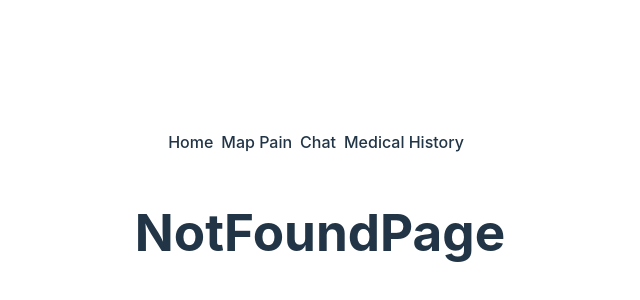
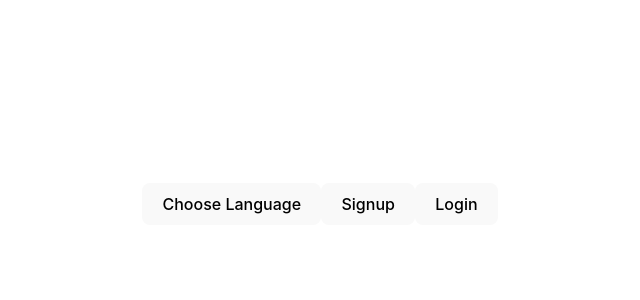
Before and after one commit to Laplata247/reddy42-client, a React (Vite) app in the folder client_painmap/: page /landing in a window 1280 px wide. Shown: the part 196-496 px from the top of the page, without its empty margins (320-960 px from the left). Built offline with nearby package versions, Linux system fonts and the light colour scheme.

Commit message:
create signup page

```diff
--- a/client_painmap/src/App.jsx
+++ b/client_painmap/src/App.jsx
@@ -9,6 +9,7 @@ function App() {
   return (
     <>
       <Routes>
+        <Route path='/landing' element={<Pages.LandingPage />} />
         <Route path="/" element={<Header />}>
           <Route index element={<Pages.HomePage />} />
           <Route path="/painmap" element={<Pages.MapPainPage />} />
--- /dev/null
+++ b/client_painmap/src/components/SignupForm/index.jsx
@@ -0,0 +1,25 @@
+import React from 'react'
+
+const SignupForm = () => {
+
+
+
+    return (
+        <>
+            <form>
+                <label>First name</label>
+                <input type='text' name='first-name' placeholder='Enter Your First Name' />
+                <label>Last name</label>
+                <input type='text' name='last-name' placeholder='Enter Your Last Name' />
+                <label>Email</label>
+                <input type='text' name='email'/>
+                <label>Create Password</label>
+                <input type='text' name='password' />
+
+                <input type='submit' />
+            </form>
+        </>
+    )
+}
+
+export default SignupForm
--- a/client_painmap/src/components/index.js
+++ b/client_painmap/src/components/index.js
@@ -1 +1,2 @@
 export { default as Header } from './Header'
+export { default as SignupForm } from './SignupForm'
--- /dev/null
+++ b/client_painmap/src/pages/LandingPage/index.jsx
@@ -0,0 +1,13 @@
+import React from 'react'
+
+const LandingPage = () => {
+  return (
+    <>
+        <button>Choose Language</button>
+        <button>Signup</button>
+        <button>Login</button>
+    </>
+  )
+}
+
+export default LandingPage
--- /dev/null
+++ b/client_painmap/src/pages/SignupPage/index.jsx
@@ -0,0 +1,16 @@
+import React, { useEffect } from 'react';
+
+const Signup = () => {
+
+    useEffect(() => {
+        localStorage.clear()
+    })
+
+    return (
+        <>
+            <h1>Signup</h1>
+        </>
+    )
+}
+
+export default Signup;
--- a/client_painmap/src/pages/index.js
+++ b/client_painmap/src/pages/index.js
@@ -1,5 +1,7 @@
+export { default as LandingPage } from './LandingPage'
 export { default as HomePage } from './HomePage'
 export { default as NotFoundPage } from './NotFoundPage'
 export { default as ChatPage } from './ChatPage'
 export { default as MapPainPage } from './MapPainPage'
 export { default as MedicalHistoryPage } from './MedicalHistoryPage'
+export { default as SignupPage } from './SignupPage'
```
